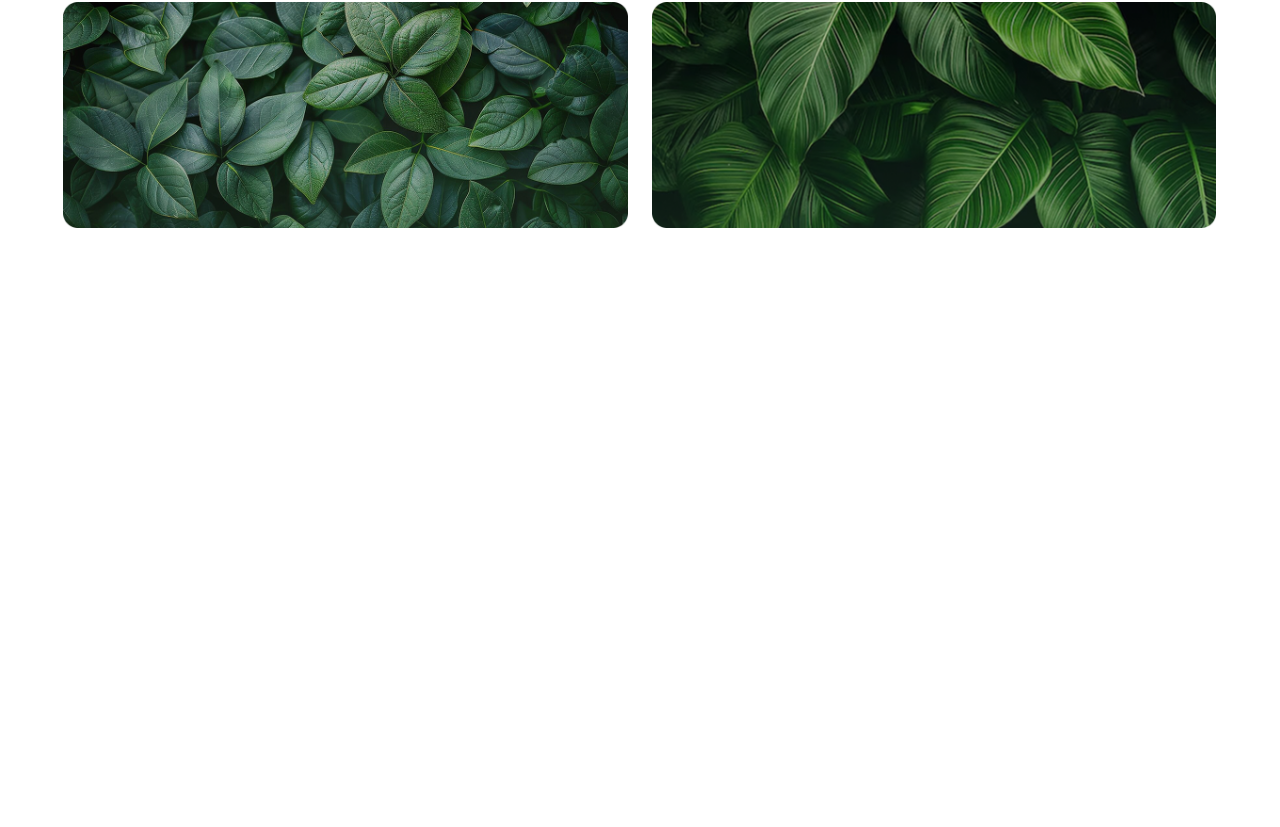
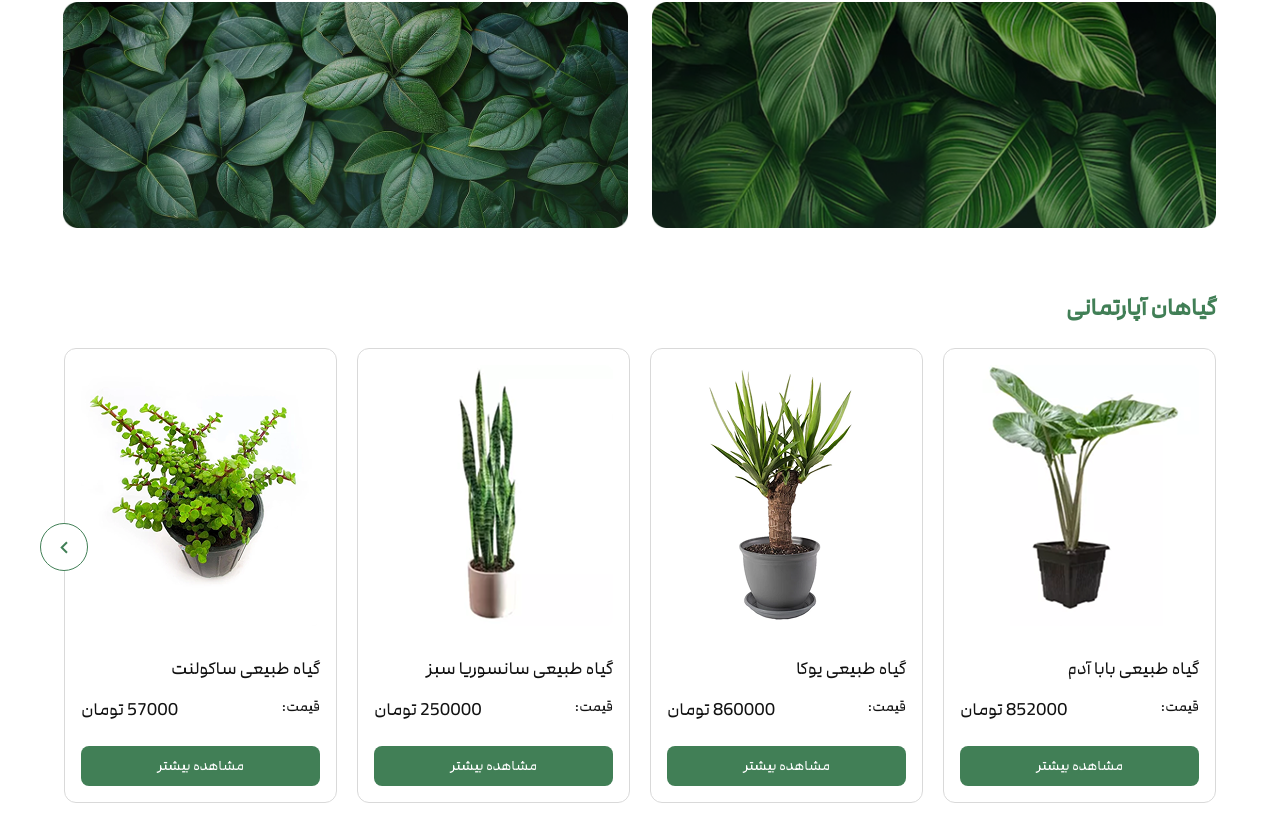
Before and after one commit to sam-amirpoor/giahland, a React (Vite) app: page / in a window 1280 px wide. Shown: the part 1067-1894 px from the top of the page. Before the commit the page ends 1295 px from the top, so only its background shows below. Built offline with nearby package versions, Linux system fonts and the light colour scheme.

Commit message:
feat: add PlanetSlider and PlanetSlide component

```diff
--- a/package.json
+++ b/package.json
@@ -12,7 +12,8 @@
   "dependencies": {
     "react": "^19.0.0",
     "react-dom": "^19.0.0",
-    "react-router-dom": "^7.5.0"
+    "react-router-dom": "^7.5.0",
+    "swiper": "^11.2.6"
   },
   "devDependencies": {
     "@eslint/js": "^9.21.0",
--- /dev/null
+++ b/src/components/PlanetSlide/PlanetSlide.jsx
@@ -0,0 +1,24 @@
+import styles from "./PlanetSlide.module.css";
+
+function PlanetSlide({ planet }) {
+  return (
+    <div className={styles.slide}>
+      <div className={styles.cover}>
+        <img
+          src={planet.cover}
+          alt={planet.title}
+        />
+      </div>
+      <div className={styles.des}>
+        <h3>{planet.title}</h3>
+        <div>
+          <span>قیمت:</span>
+          <p>{planet.price} تومان</p>
+        </div>
+        <a href="#">مشاهده بیشتر</a>
+      </div>
+    </div>
+  );
+}
+
+export default PlanetSlide;
--- /dev/null
+++ b/src/components/PlanetSlide/PlanetSlide.module.css
@@ -0,0 +1,60 @@
+.slide {
+  max-width: 288px;
+  width: 100%;
+  border: 1px solid #d9d9d9;
+  border-radius: 12px;
+  overflow: hidden;
+  padding: 1rem;
+}
+
+.cover {
+  overflow: hidden;
+}
+
+.cover img {
+  transition: all 180ms ease;
+}
+
+.cover:hover img {
+  transform: scale(1.1);
+}
+
+.des {
+  color: #121212;
+  margin-top: 24px;
+}
+
+.des h3 {
+  font-size: 18px;
+  font-weight: 400;
+}
+
+.des div {
+  display: flex;
+  justify-content: space-between;
+  margin-top: 16px;
+}
+
+.des div span {
+  font-size: 14px;
+}
+
+.des div p {
+  font-size: 18px;
+}
+
+.des a {
+  background: #417f56;
+  color: #fff;
+  text-decoration: none;
+  margin-top: 24px;
+  display: inline-block;
+  width: 100%;
+  height: 40px;
+  border-radius: 8px;
+  display: flex;
+  justify-content: center;
+  align-items: center;
+  font-size: 14px;
+  font-weight: 500;
+}
--- /dev/null
+++ b/src/components/PlanetSlider/PlanetSlider.jsx
@@ -0,0 +1,58 @@
+import React, { useRef } from "react";
+import { Swiper, SwiperSlide } from "swiper/react";
+import "swiper/css";
+import styles from "./PlanetSlider.module.css";
+import PlanetSlide from "../PlanetSlide/PlanetSlide";
+import { Navigation } from "swiper/modules";
+import "swiper/css/navigation";
+
+function PlanetSlider({ sliderData }) {
+  const swiperRef = useRef(null);
+
+  const handleSlideNext = () => {
+    if (swiperRef.current && swiperRef.current.swiper) {
+      swiperRef.current.swiper.slideNext();
+    }
+  };
+
+  return (
+    <section className={styles.slider}>
+      <div>
+        <h2 className={styles.title}>گیاهان آپارتمانی</h2>
+      </div>
+      <Swiper
+        spaceBetween={20}
+        slidesPerView={4}
+        loop={true}
+        modules={[Navigation]}
+        navigation={false}
+        ref={swiperRef}
+      >
+        {sliderData.map((data) => (
+          <SwiperSlide key={data.id}>
+            <PlanetSlide planet={data} />
+          </SwiperSlide>
+        ))}
+      </Swiper>
+      <button
+        className={styles.navigation}
+        onClick={handleSlideNext}
+      >
+        <svg
+          width="24"
+          height="25"
+          viewBox="0 0 24 25"
+          fill="none"
+          xmlns="http://www.w3.org/2000/svg"
+        >
+          <path
+            d="M15.705 7.91L14.295 6.5L8.29498 12.5L14.295 18.5L15.705 17.09L11.125 12.5L15.705 7.91Z"
+            fill="#417F56"
+          />
+        </svg>
+      </button>
+    </section>
+  );
+}
+
+export default PlanetSlider;
--- /dev/null
+++ b/src/components/PlanetSlider/PlanetSlider.module.css
@@ -0,0 +1,33 @@
+.slider {
+  user-select: none;
+  margin-top: 64px;
+  position: relative;
+}
+
+.slider > div {
+  margin-bottom: 24px;
+}
+
+.slider div .title {
+  color: #417f56;
+  font-size: 24px;
+  font-weight: 700;
+}
+
+.slider button {
+  border: 1px solid #417f56;
+  width: 48px;
+  height: 48px;
+  border-radius: 50%;
+  background: #fff;
+  display: flex;
+  justify-content: center;
+  align-items: center;
+  position: absolute;
+  top: 0;
+  bottom: 0;
+  margin-block: auto;
+  left: -24px;
+  z-index: 1;
+  cursor: pointer;
+}
--- a/src/pages/Homepage.jsx
+++ b/src/pages/Homepage.jsx
@@ -1,5 +1,57 @@
 import { Link } from "react-router-dom";
 import Navbar from "../components/Navbar/Navbar";
+import PlanetSlider from "../components/PlanetSlider/PlanetSlider";
+
+const initData = [
+  {
+    id: 1,
+    title: "گیاه طبیعی بابا آدم",
+    price: 852000,
+    cover: "/images/planets/planet1.png",
+  },
+  {
+    id: 2,
+    title: "گیاه طبیعی یوکا",
+    price: 860000,
+    cover: "/images/planets/planet2.png",
+  },
+  {
+    id: 3,
+    title: "گیاه طبیعی سانسوریا سبز",
+    price: 250000,
+    cover: "/images/planets/planet3.png",
+  },
+  {
+    id: 4,
+    title: "گیاه طبیعی ساکولنت",
+    price: 57000,
+    cover: "/images/planets/planet4.png",
+  },
+  {
+    id: 5,
+    title: "گیاه طبیعی بابا آدم",
+    price: 852000,
+    cover: "/images/planets/planet1.png",
+  },
+  {
+    id: 6,
+    title: "گیاه طبیعی یوکا",
+    price: 860000,
+    cover: "/images/planets/planet2.png",
+  },
+  {
+    id: 7,
+    title: "گیاه طبیعی سانسوریا سبز",
+    price: 250000,
+    cover: "/images/planets/planet3.png",
+  },
+  {
+    id: 8,
+    title: "گیاه طبیعی ساکولنت",
+    price: 57000,
+    cover: "/images/planets/planet4.png",
+  },
+];
 
 export default function Homepage() {
   return (
@@ -10,6 +62,7 @@ export default function Homepage() {
           <Intro />
           <Support />
           <PlanetsImages />
+          <PlanetSlider sliderData={initData} />
         </main>
       </div>
     </>
```
Also changed, not shown: 1 other file (tests, documents, lock files or other folders).
